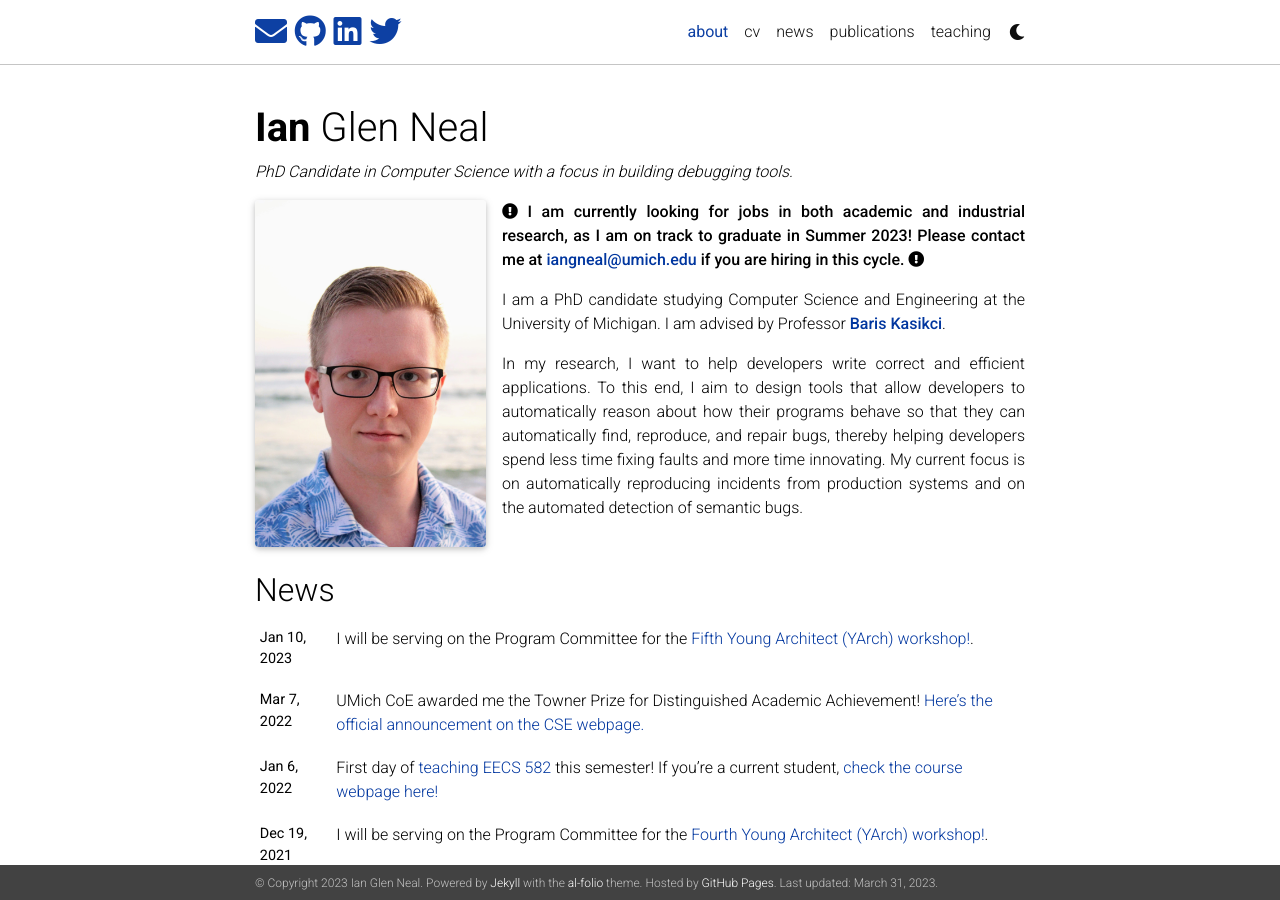
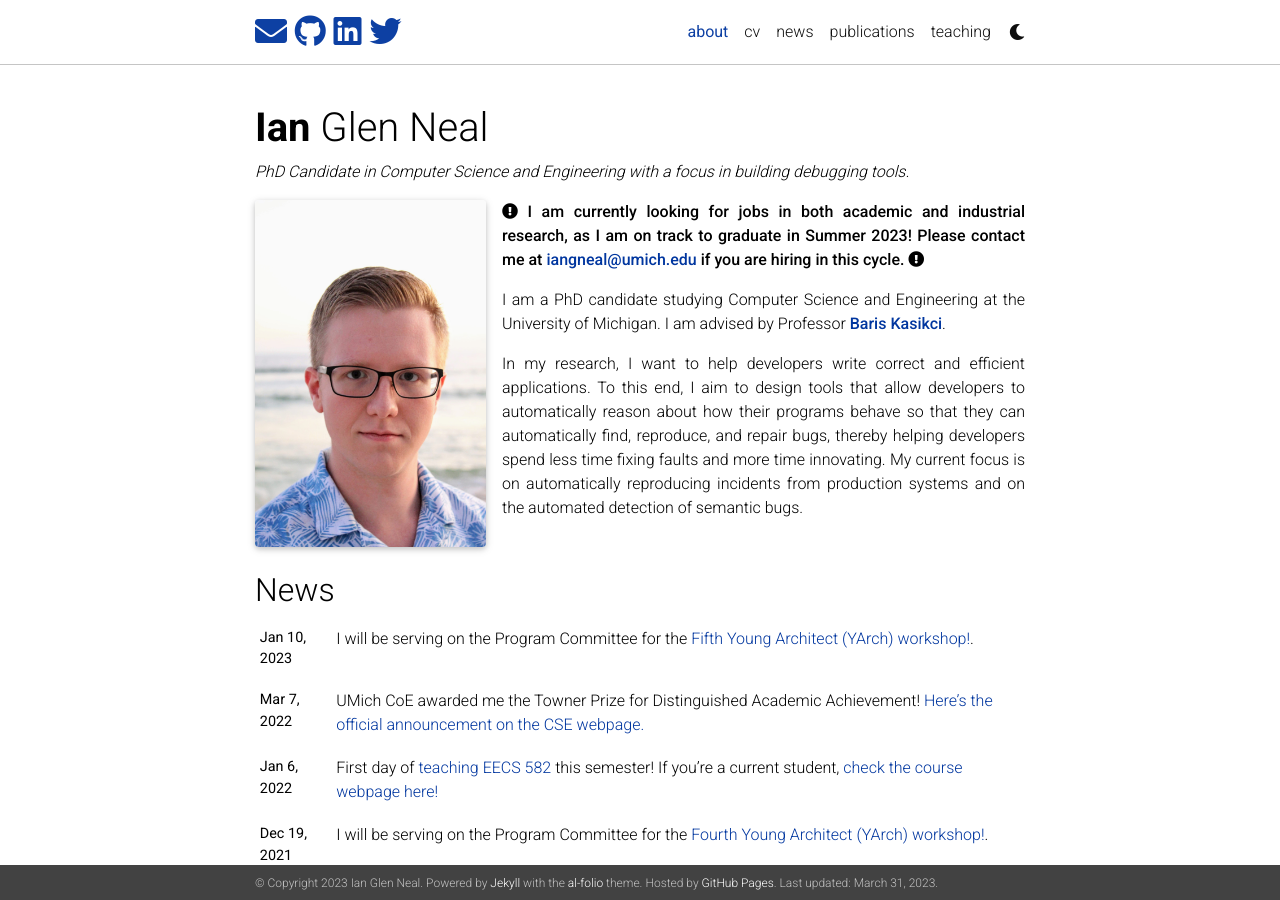
Before and after one commit to iangneal/iangneal.github.io, a Jekyll site: the page built from _pages/about.md, in a window 1280 px wide and 900 px high. Built offline with Jekyll 4.4.1, drawn with Linux system fonts in a browser that asks for light colours; nearby versions of some CDN libraries; a style sheet for code colours, icons or effects is not loaded.

Commit message:
Be more precise

```diff
--- a/_pages/about.md
+++ b/_pages/about.md
@@ -4,7 +4,7 @@ title: about
 permalink: /
 # description: <a href="#">Affiliations</a>. Address. Contacts. Moto. Etc.
 description: >
-  <i> PhD Candidate in Computer Science with a focus in building debugging tools. </i>
+  <i> PhD Candidate in Computer Science and Engineering with a focus in building debugging tools. </i>
 
 profile:
   align: left
```
